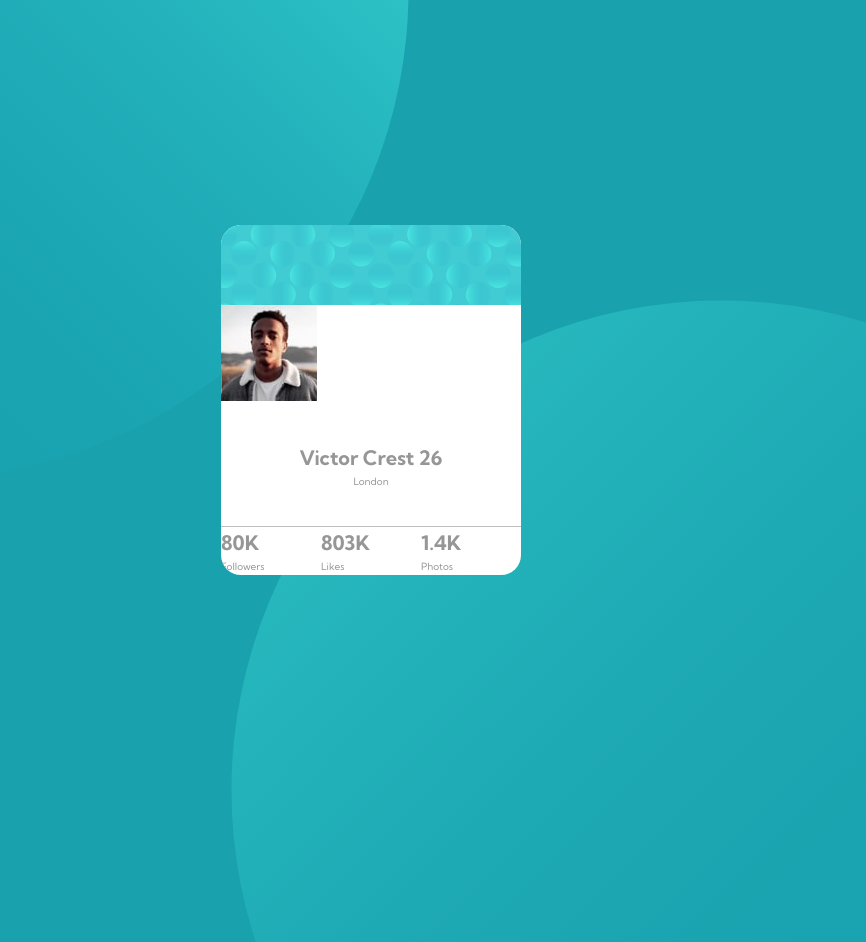
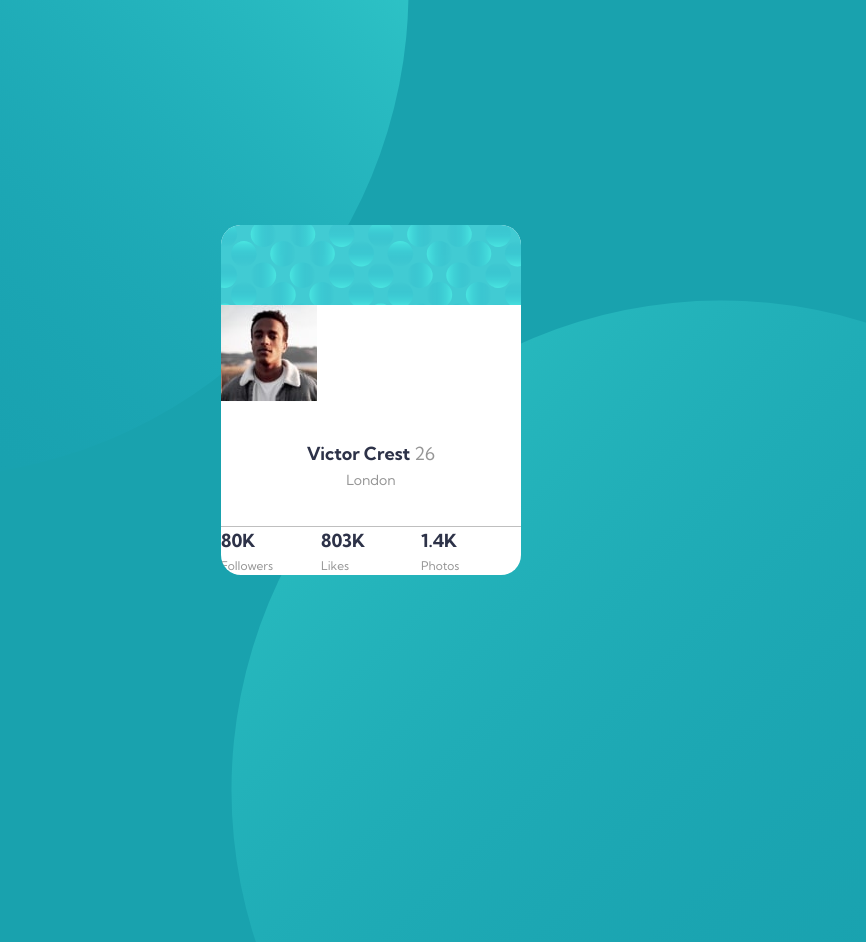
Before and after one commit to feszkesfene/challange-1, a plain HTML site: page index.html in a window 1280 px wide. Shown: the top 942 px of the page, without its empty margins (269-1135 px from the left). Drawn offline with Linux system fonts and the light colour scheme.

Commit message:
set text style

```diff
--- a/scss/_base.scss
+++ b/scss/_base.scss
@@ -7,6 +7,8 @@ $color-neutral-light: hsl(0, 0%, 75%);
 
 //FONT VARIABLES
 $font-default: 'Kumbh Sans', sans-serif;
+$font-heading: 1.8rem;
+$font-small: 1.2rem;
 
 //RESPONSIVE BREAKPOINTS
 $bp-desktop: 90em;  //1440px
--- a/scss/_layout.scss
+++ b/scss/_layout.scss
@@ -53,5 +53,7 @@
         grid-template-columns: repeat(3, 1fr);
 
         border-top: solid 1px $color-neutral-light;
+
+
     }
 }
--- a/scss/_typography.scss
+++ b/scss/_typography.scss
@@ -0,0 +1,18 @@
+.heading-1 {
+    font-size: $font-heading;
+    color: $color-primary-2;
+    font-weight: 700;
+
+    span {
+        font-weight: 400;
+        color: $color-neutral;
+    }
+}
+
+.card__place {
+    font-size: 1.4rem;
+}
+
+.p-stats {
+    font-size: $font-small;
+}
```
Also changed, not shown: main.css, 1 other file.
